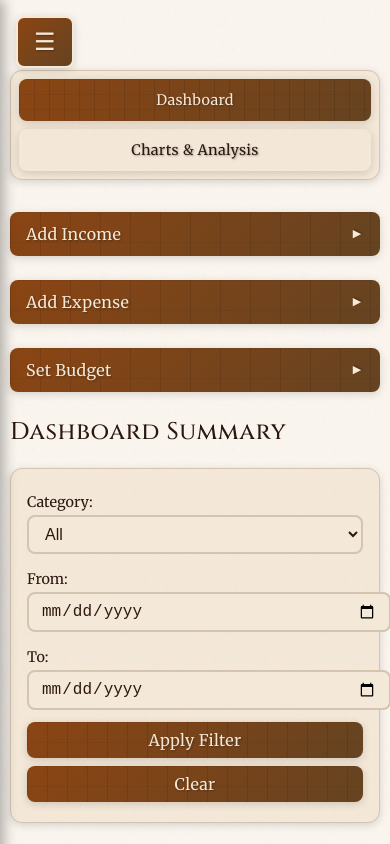
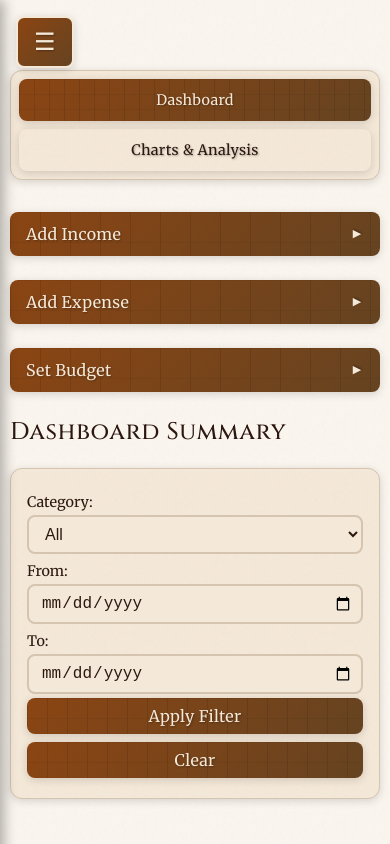
Before and after one commit to na-techy/Ledg-r, a website: page frontend/dashboard.html in a window 390 px wide. Shown: the top 844 px of the page. Drawn offline with nearby package versions, Linux system fonts and the light colour scheme; no server answers; sample sign-in values are in the browser's storage.

Commit message:
Commit v1.5.1

```diff
--- a/frontend/styles.css
+++ b/frontend/styles.css
@@ -1000,6 +1000,12 @@ form h2 {
   color: #f4e8d8;
 }
 
+   /* Base fix for all date inputs - add near the top with other input styles */
+input[type="date"] {
+  max-width: 100%;
+  box-sizing: border-box;
+}
+
 /* =========================
    MOBILE RESPONSIVE DESIGN
 ========================= */
@@ -1041,6 +1047,7 @@ form h2 {
 .sidebar-overlay.active {
   display: block;
 }
+
 
 /* Mobile Styles */
 @media (max-width: 768px) {
@@ -1148,6 +1155,7 @@ form h2 {
   .dashboard-filters {
     padding: 1rem;
     font-size: 0.9rem;
+    overflow-x: hidden;
   }
 
   .dashboard-filters label {
@@ -1156,9 +1164,11 @@ form h2 {
   }
 
   .dashboard-filters select,
-  .dashboard-filters input {
-    width: 100%;
-    margin: 0 0 0.5rem 0;
+  .dashboard-filters input[type="date"] {
+    width: 100% !important;
+    max-width: 100%;
+    box-sizing: border-box;
+    padding: 8px 8px 8px 12px;
   }
 
   .dashboard-filters button {
```
